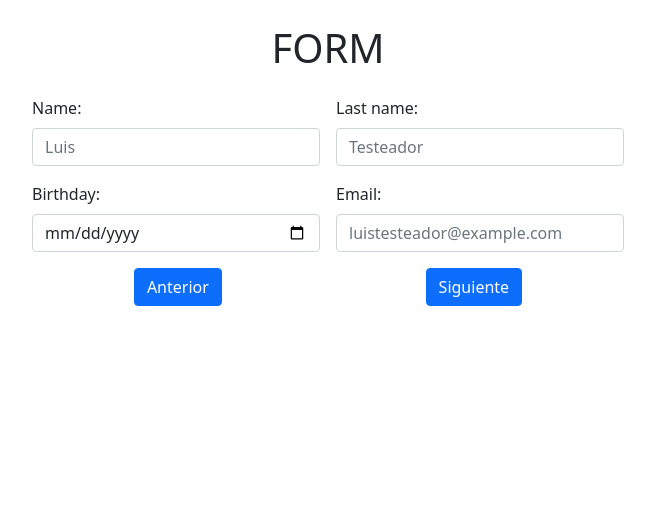
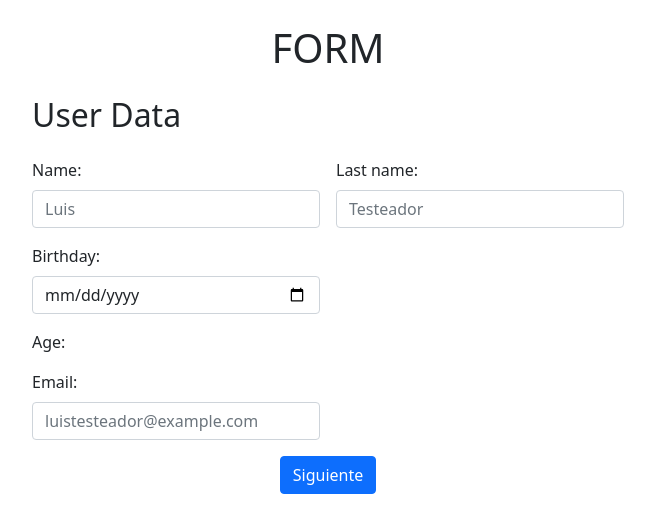
Before and after one commit to DavidPegueroles/202202-W04CH04-david-pegueroles, a React (Create React App) app: page / in a window 1280 px wide. Shown: the top 532 px of the page, without its empty margins (312-967 px from the left). Built offline with nearby package versions, Linux system fonts and the light colour scheme.

Commit message:
Added forms in inputs & fixed Button and Button.test

```diff
--- a/src/App.js
+++ b/src/App.js
@@ -1,6 +1,14 @@
+import { useContext } from "react";
+import Button from "./components/Button/Button";
 import Input from "./components/Input/Input";
+import UserDataContext from "./contexts/UserDataContext";
 
 function App() {
+  const { inputOnChange } = useContext(UserDataContext);
+  const { nextPage } = useContext(UserDataContext);
+  const { previousPage } = useContext(UserDataContext);
+  const { currentPage } = useContext(UserDataContext);
+
   return (
     <>
       <header className="d-flex align-items-center justify-content-center">
@@ -9,32 +17,97 @@ function App() {
 
       <main>
         <section className="d-flex align-items-center justify-content-center">
-          <form action="" className="row g-3 w-50 p-3 ">
+          {currentPage === 0 && (
+            <form action="" className="row g-3 w-50 p-3">
+              <h2>User Data</h2>
               <Input
                 type={"text"}
                 content={"Name"}
                 name={"name"}
                 placeholder={"Luis"}
+                inputOnChange={inputOnChange}
               />
               <Input
                 type={"text"}
                 content={"Last name"}
                 name={"lastname"}
                 placeholder={"Testeador"}
+                inputOnChange={inputOnChange}
               />
-            <Input type={"date"} content={"Birthday"} name={"birthday"} />
+              <Input
+                type={"date"}
+                content={"Birthday"}
+                name={"birthday"}
+                inputOnChange={inputOnChange}
+              />
+              <p className="mb-0">Age: </p>
               <Input
                 type={"email"}
                 content={"Email"}
-              name={"name"}
+                name={"email"}
                 placeholder={"luistesteador@example.com"}
+                inputOnChange={inputOnChange}
               />
 
               <div className="d-flex align-items-center justify-content-around">
-              <button className="btn btn-primary">Anterior</button>
-              <button className="btn btn-primary">Siguiente</button>
+                <Button text="Siguiente" actionOnClick={nextPage} />
               </div>
             </form>
+          )}
+
+          {currentPage === 1 && (
+            <form action="" className="row g-3 w-50 p-3">
+              <h2>Access Data</h2>
+              <Input
+                type={"text"}
+                content={"Username"}
+                name={"username"}
+                placeholder={"Luis"}
+                inputOnChange={inputOnChange}
+              />
+              <Input
+                type={"password"}
+                content={"Password"}
+                name={"password"}
+                placeholder={"password"}
+                inputOnChange={inputOnChange}
+              />
+              <Input
+                type={"password"}
+                content={"Repeat password"}
+                name={"password-repeat"}
+                placeholder={"repeat password"}
+                inputOnChange={inputOnChange}
+              />
+              <div className="d-flex align-items-center justify-content-around">
+                <Button text="Anterior" actionOnClick={previousPage} />
+                <Button text="Siguiente" actionOnClick={nextPage} />
+              </div>
+            </form>
+          )}
+
+          {currentPage === 2 && (
+            <form action="">
+              <h2>Login</h2>
+              <Input
+                type={"text"}
+                content={"Username"}
+                name={"username"}
+                placeholder={"Luis"}
+              />
+              <Input
+                type={"password"}
+                content={"Password"}
+                name={"password"}
+                placeholder={"password"}
+              />
+              <input type="checkbox" className="mt-4" /> Remember Password
+              <div className="d-flex align-items-center justify-content-around mt-4">
+                <Button text="Anterior" actionOnClick={previousPage} />
+                <Button text="Acceder" actionOnClick={nextPage} />
+              </div>
+            </form>
+          )}
         </section>
       </main>
     </>
--- a/src/components/Button/Button.js
+++ b/src/components/Button/Button.js
@@ -2,7 +2,13 @@ import PropTypes from "prop-types";
 
 const Button = ({ text, actionOnClick }) => {
   return (
-    <button className="btn btn-primary" onClick={actionOnClick}>
+    <button
+      className="btn btn-primary"
+      onClick={(event) => {
+        event.preventDefault();
+        actionOnClick();
+      }}
+    >
       {text}
     </button>
   );
--- a/src/components/Input/Input.js
+++ b/src/components/Input/Input.js
@@ -1,4 +1,4 @@
-const Input = ({ type, content, name, placeholder }) => {
+const Input = ({ type, content, name, placeholder, inputOnChange }) => {
   return (
     <div className="col-md-6 ">
       <label forhtml={name} className="form-label">
@@ -9,6 +9,7 @@ const Input = ({ type, content, name, placeholder }) => {
         name={name}
         className="form-control"
         placeholder={placeholder}
+        onChange={inputOnChange}
       />
     </div>
   );
--- a/src/contexts/UserDataContextProvider.js
+++ b/src/contexts/UserDataContextProvider.js
@@ -2,10 +2,42 @@ import { useState } from "react";
 import UserDataContext from "./UserDataContext";
 
 const UserDataContextProvider = ({ children }) => {
-  const UserData = useState([]);
+  const [userData, setUserData] = useState({
+    name: "",
+    lastname: "",
+    birthday: "",
+    email: "",
+    username: "",
+    password: "",
+  });
+  const [currentPage, setCurrentPage] = useState(0);
+
+  const inputOnChange = (event) => {
+    setUserData({
+      ...userData,
+      [event.target.name]: event.target.value,
+    });
+  };
+
+  const nextPage = () => {
+    if (currentPage === 2) {
+      return;
+    }
+    setCurrentPage(currentPage + 1);
+  };
+
+  const previousPage = () => {
+    if (currentPage === 0) {
+      return;
+    }
+    setCurrentPage(currentPage - 1);
+  };
+  console.log(userData);
 
   return (
-    <UserDataContext.Provider value={{ UserData }}>
+    <UserDataContext.Provider
+      value={{ userData, inputOnChange, currentPage, nextPage, previousPage }}
+    >
       {children}
     </UserDataContext.Provider>
   );
```
Also changed, not shown: 1 other file (tests, documents, lock files or other folders). Lines whose indentation alone changed are shown as unchanged.
